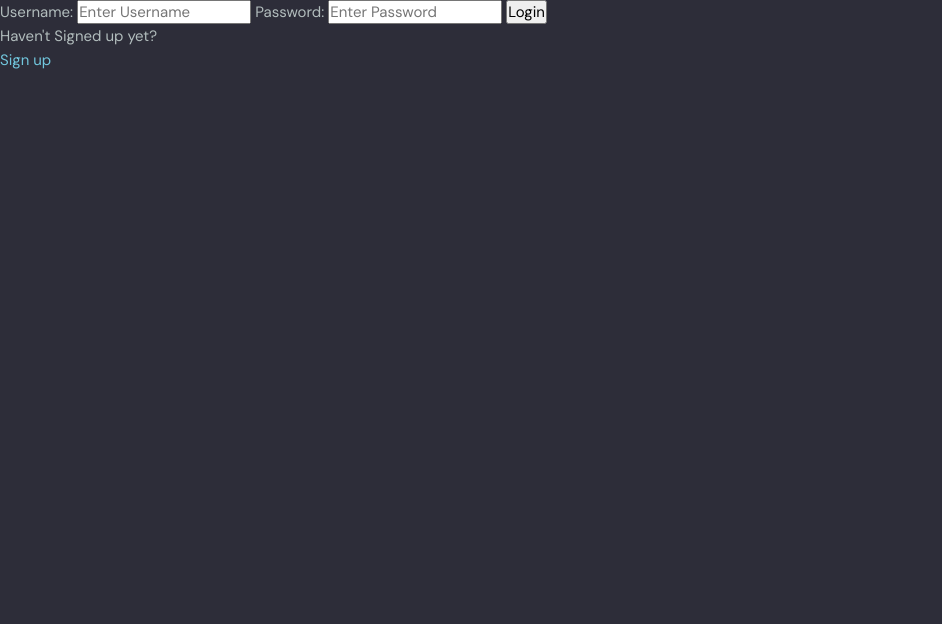
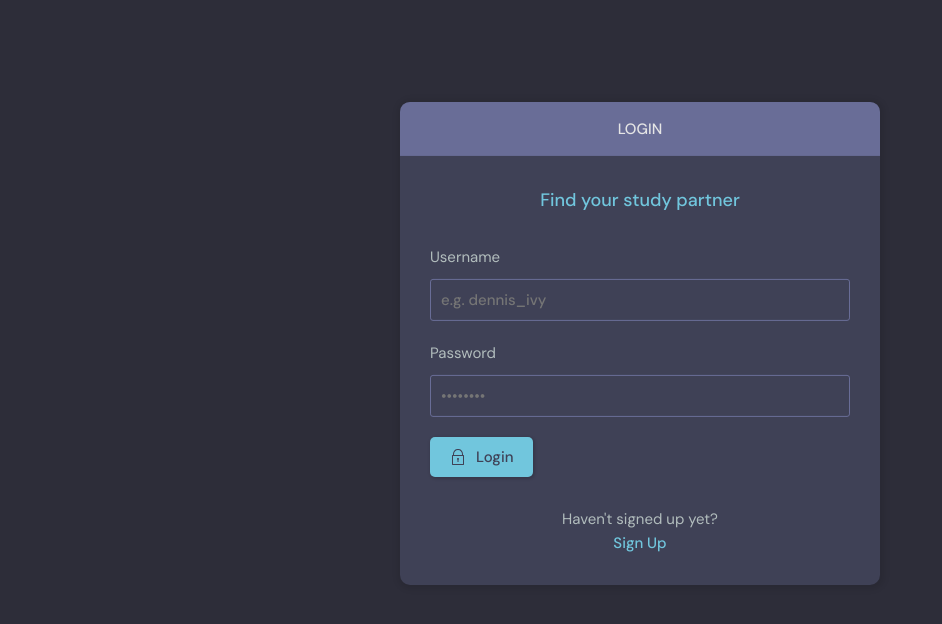
Before and after one commit to tahmidabir/studybud, a Django app: a page that uses base/templates/base/login_register.html in a window 1280 px wide. Shown: the part 76-700 px from the top of the page, without its empty margins (0-942 px from the left). Run offline with Django 4.2, Linux system fonts and the light colour scheme.

Commit message:
updated sign in and sign up page

```diff
--- a/base/templates/base/delete.html
+++ b/base/templates/base/delete.html
@@ -19,7 +19,7 @@
                     </div>
                 </div>
                 <div class="layout__body">
-                    <form class="form" action="#" method="POST">
+                    <form class="form" action="" method="POST">
                         {% csrf_token %}
                         <div class="form__group">
                             <p>Are you sure you want to delete "{{obj}}"?</p>
--- a/base/templates/base/login_register.html
+++ b/base/templates/base/login_register.html
@@ -2,40 +2,114 @@
 
 {%block content%}
 
+    <main class="auth layout">
+
 {% if page == 'login' %}
-<div>
-    <form method="POST" action="">
-        {% csrf_token %}
-        <labe>Username:</labe>
-        <input type="text" name="username" placeholder="Enter Username" />
+      <div class="container">
+        <div class="layout__box">
+          <div class="layout__boxHeader">
+            <div class="layout__boxTitle">
+              <h3>Login</h3>
+            </div>
+          </div>
+          <div class="layout__body">
+            <h2 class="auth__tagline">Find your study partner</h2>
 
-        <labe>Password:</labe>
-        <input type="password" name="password" placeholder="Enter Password" />
+            <form class="form" action="" method="POST">
+              {% csrf_token %}
+              <div class="form__group form__group">
+                <label for="room_name">Username</label>
+                <input id="username" name="username" type="text" placeholder="e.g. dennis_ivy" />
+              </div>
+              <div class="form__group">
+                <label for="password">Password</label>
+                <input
+                  id="password"
+                  name="password"
+                  type="password"
+                  placeholder="&bull;&bull;&bull;&bull;&bull;&bull;&bull;&bull;"
+                />
+              </div>
 
-        <input type="submit" value="Login" />
+              <button class="btn btn--main" type="submit">
+                <svg
+                  version="1.1"
+                  xmlns="http://www.w3.org/2000/svg"
+                  width="32"
+                  height="32"
+                  viewBox="0 0 32 32"
+                >
+                  <title>lock</title>
+                  <path
+                    d="M27 12h-1v-2c0-5.514-4.486-10-10-10s-10 4.486-10 10v2h-1c-0.553 0-1 0.447-1 1v18c0 0.553 0.447 1 1 1h22c0.553 0 1-0.447 1-1v-18c0-0.553-0.447-1-1-1zM8 10c0-4.411 3.589-8 8-8s8 3.589 8 8v2h-16v-2zM26 30h-20v-16h20v16z"
+                  ></path>
+                  <path
+                    d="M15 21.694v4.306h2v-4.306c0.587-0.348 1-0.961 1-1.694 0-1.105-0.895-2-2-2s-2 0.895-2 2c0 0.732 0.413 1.345 1 1.694z"
+                  ></path>
+                </svg>
 
-    <p>Haven't Signed up yet?</p>
-        <a href="{% url 'register' %}">Sign up</a>
-    </form>
+                Login
+              </button>
+            </form>
 
-</div>
+            <div class="auth__action">
+              <p>Haven't signed up yet?</p>
+              <a href="{%url 'register' %}" class="btn btn--link">Sign Up</a>
+            </div>
+          </div>
+        </div>
+      </div>
+      {%else%}
+      <div class="container">
+        <div class="layout__box">
+          <div class="layout__boxHeader">
+            <div class="layout__boxTitle">
+              <h3>Register</h3>
+            </div>
+          </div>
+          <div class="layout__body">
+            <h2 class="auth__tagline">Find your study partner</h2>
+
+            <form class="form" action=""  method="POST">
+              {% csrf_token %}
+
+              {%for field in form%}
+              <div class="form__group form__group">
+                <label for="room_name">{{field.label}}}</label>
+                {{field}}
+              </div>
+              {%endfor%}
 
 
-{% else %}
-<!--registration button-->
-<div>
-    <form method="POST" action="">
-        {% csrf_token %}
-        {{form.as_p}}
+              <button class="btn btn--main" type="submit">
+                <svg
+                  version="1.1"
+                  xmlns="http://www.w3.org/2000/svg"
+                  width="32"
+                  height="32"
+                  viewBox="0 0 32 32"
+                >
+                  <title>lock</title>
+                  <path
+                    d="M27 12h-1v-2c0-5.514-4.486-10-10-10s-10 4.486-10 10v2h-1c-0.553 0-1 0.447-1 1v18c0 0.553 0.447 1 1 1h22c0.553 0 1-0.447 1-1v-18c0-0.553-0.447-1-1-1zM8 10c0-4.411 3.589-8 8-8s8 3.589 8 8v2h-16v-2zM26 30h-20v-16h20v16z"
+                  ></path>
+                  <path
+                    d="M15 21.694v4.306h2v-4.306c0.587-0.348 1-0.961 1-1.694 0-1.105-0.895-2-2-2s-2 0.895-2 2c0 0.732 0.413 1.345 1 1.694z"
+                  ></path>
+                </svg>
 
-        <input type="submit" value="Register" />
+                Register
+              </button>
+            </form>
 
-
-    </form>
-    <p>Already Signed up yet?</p>
-        <a href="{% url 'login' %}">login</a>
-</div>
-
-{% endif%}
+            <div class="auth__action">
+              <p>Already signed up yet?</p>
+              <a href="{%url 'login' %}" class="btn btn--link">Sign In</a>
+            </div>
+          </div>
+        </div>
+      </div>
+      {% endif%}
+    </main>
 
 {% endblock content%}
--- a/base/templates/base/update-user.html
+++ b/base/templates/base/update-user.html
@@ -20,7 +20,7 @@
                     </div>
                 </div>
                 <div class="layout__body">
-                    <form class="form" action="#" method="POST">
+                    <form class="form" action="" method="POST">
                         {% csrf_token %}
 
                         {%for field in form%}
@@ -33,7 +33,7 @@
 
 
                         <div class="form__action">
-                            <a class="btn btn--dark" href="index.html">Cancel</a>
+                            <a class="btn btn--dark" href="{% url 'user-profile' request.user.id %}">Cancel</a>
                             <button class="btn btn--main" type="submit">Update</button>
                         </div>
                     </form>
```
Also changed, not shown: base/templates/base/login_register_old.html (added, +41 -0 lines), db.sqlite3.
